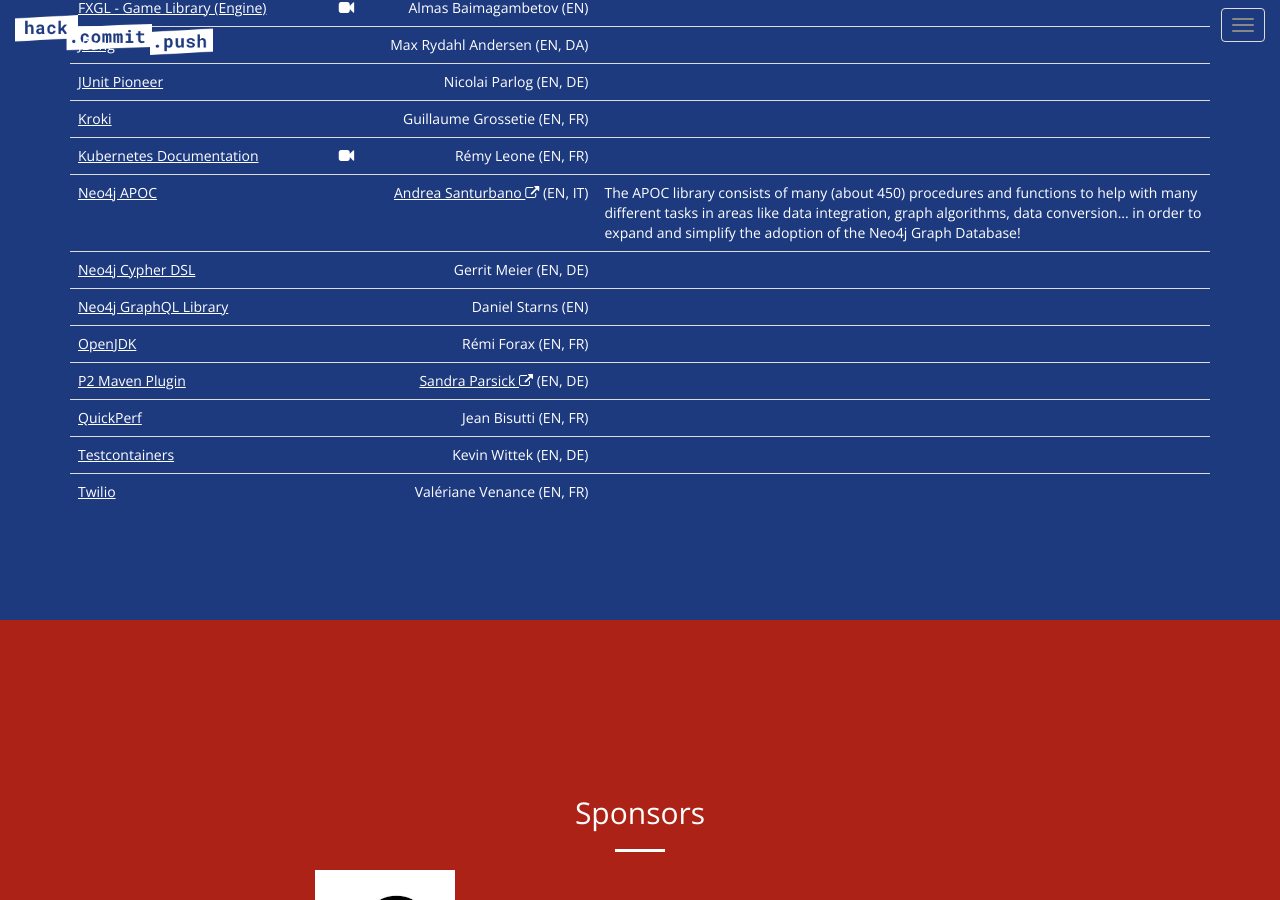
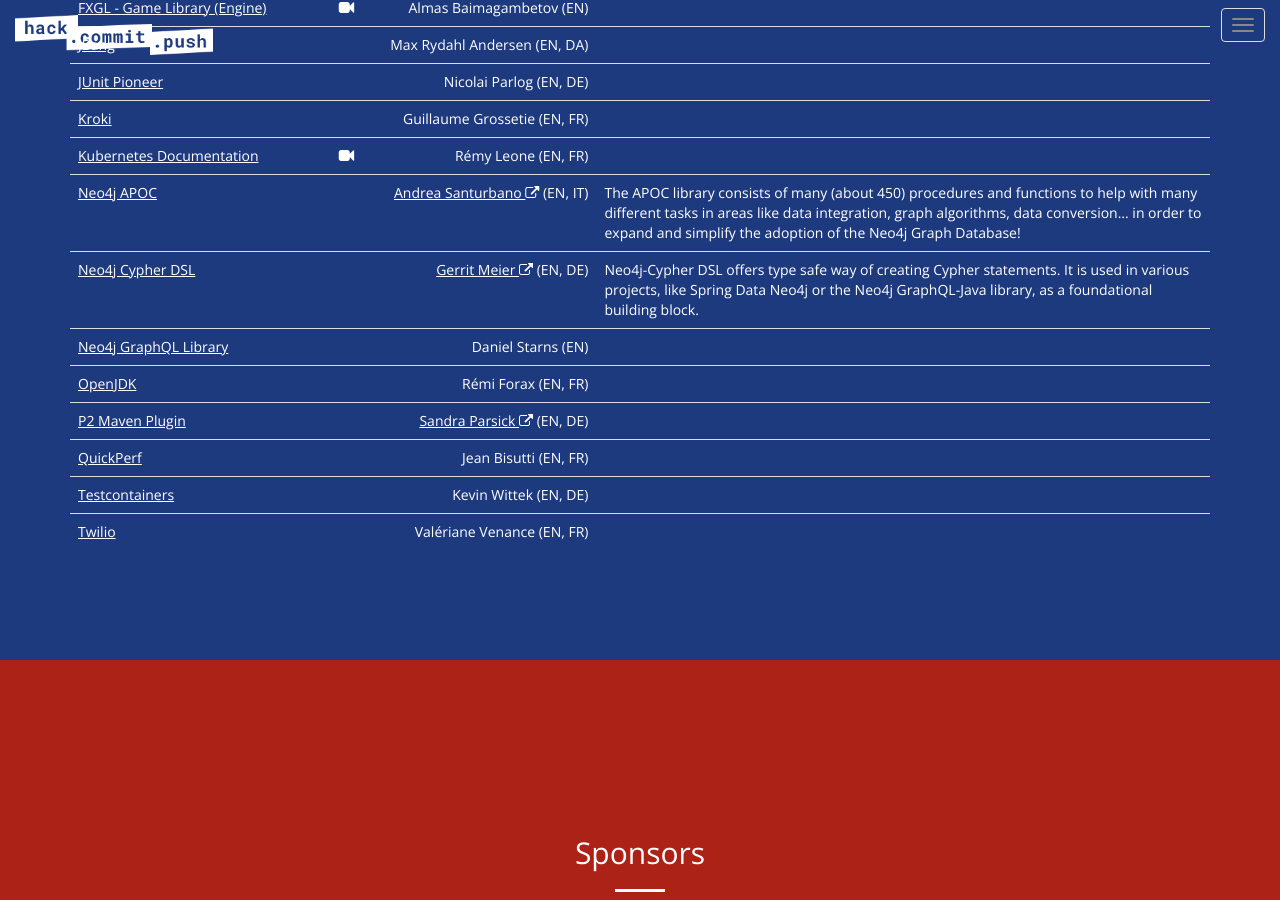
Before and after one commit to hack-commit-push/paris2021, a Jekyll site: the page built from index.html, in a window 1280 px wide and 900 px high, scrolled down 4308 px. Built offline with Jekyll 4.4.1, drawn with Linux system fonts in a browser that asks for light colours.

Commit message:
Add Cypher DSL info

```diff
--- a/_data/projects.yml
+++ b/_data/projects.yml
@@ -123,8 +123,10 @@
         - EN
 - name: Neo4j Cypher DSL
   url: https://github.com/neo4j-contrib/cypher-dsl
+  description: Neo4j-Cypher DSL offers type safe way of creating Cypher statements. It is used in various projects, like Spring Data Neo4j or the Neo4j GraphQL-Java library, as a foundational building block.
   leads:
     - name: Gerrit Meier
+      profile_url: https://twitter.com/meistermeier
       spoken_languages:
         - EN
         - DE
```
